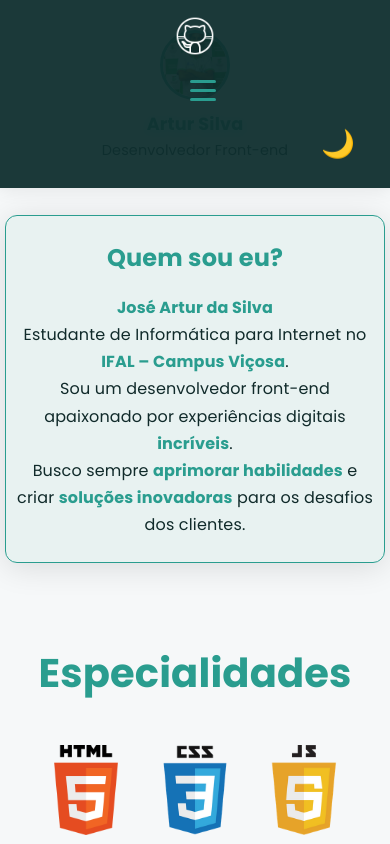
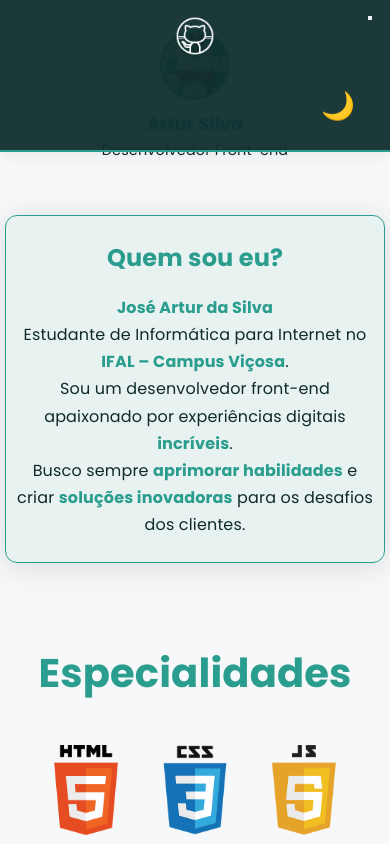
Before and after one commit to Silvz67/Portfolio-React, a React (Vite) app: page / in a window 390 px wide. Shown: the top 844 px of the page. Built offline with nearby package versions, Linux system fonts and the light colour scheme.

Commit message:
Novo portifolio

```diff
--- a/src/css/App.css
+++ b/src/css/App.css
@@ -54,6 +54,8 @@
     z-index: 100;
     display: flex;
     justify-content: flex-end;
+    border-bottom: 2px solid var(--primaria);
+    transition: border-bottom 0.3s;
   }
 
   .container-nav {
@@ -439,6 +441,20 @@
       padding-bottom: 10px;
       justify-content: flex-start;
     }
+    .navegacao {
+      border-bottom: 2px solid var(--primaria);
+    }
+    .menu.aberto ~ .tema-toggle,
+    .menu.aberto ~ .hamburguer {
+      /* nada, só para manter a ordem */
+    }
+    .menu.aberto ~ .navegacao,
+    .menu.aberto {
+      border-bottom: none !important;
+    }
+    .navegacao.menu-aberta {
+      border-bottom: none !important;
+    }
   }
 
   .tema-toggle {
@@ -486,25 +502,14 @@
 
   @media (max-width: 700px) {
     .hamburguer {
-      display: flex;
-      flex-direction: column;
-      justify-content: center;
-      align-items: center;
-      width: 38px;
-      height: 38px;
-      background: none;
-      border: none;
-      cursor: pointer;
-      margin-left: 1rem;
-      z-index: 200;
+      display: flex !important;
+      position: absolute;
+      top: 16px;
+      right: 18px;
+      z-index: 300;
     }
-    .bar {
-      width: 26px;
-      height: 3px;
-      background: var(--primaria);
-      margin: 3px 0;
-      border-radius: 2px;
-      transition: 0.3s;
+    .container-nav {
+      position: relative;
     }
     .menu {
       position: fixed;
@@ -516,19 +521,21 @@
       align-items: center;
       gap: 2rem;
       padding: 2.5rem 0 2rem 0;
-      z-index: 150;
+      z-index: 250;
       display: none;
       box-shadow: 0 8px 32px rgba(0,0,0,0.18);
       border-radius: 0 0 18px 18px;
       animation: menuDown 0.3s;
     }
     .menu.aberto {
-      display: flex;
+      display: flex !important;
     }
-    .container-nav {
-      flex-wrap: wrap;
-      justify-content: space-between;
-      gap: 0.5rem;
+    .menu {
+      width: 100vw;
+    }
+    /* Esconde menu normal no mobile */
+    .container-nav > .menu:not(.aberto) {
+      display: none !important;
     }
   }
 
```
